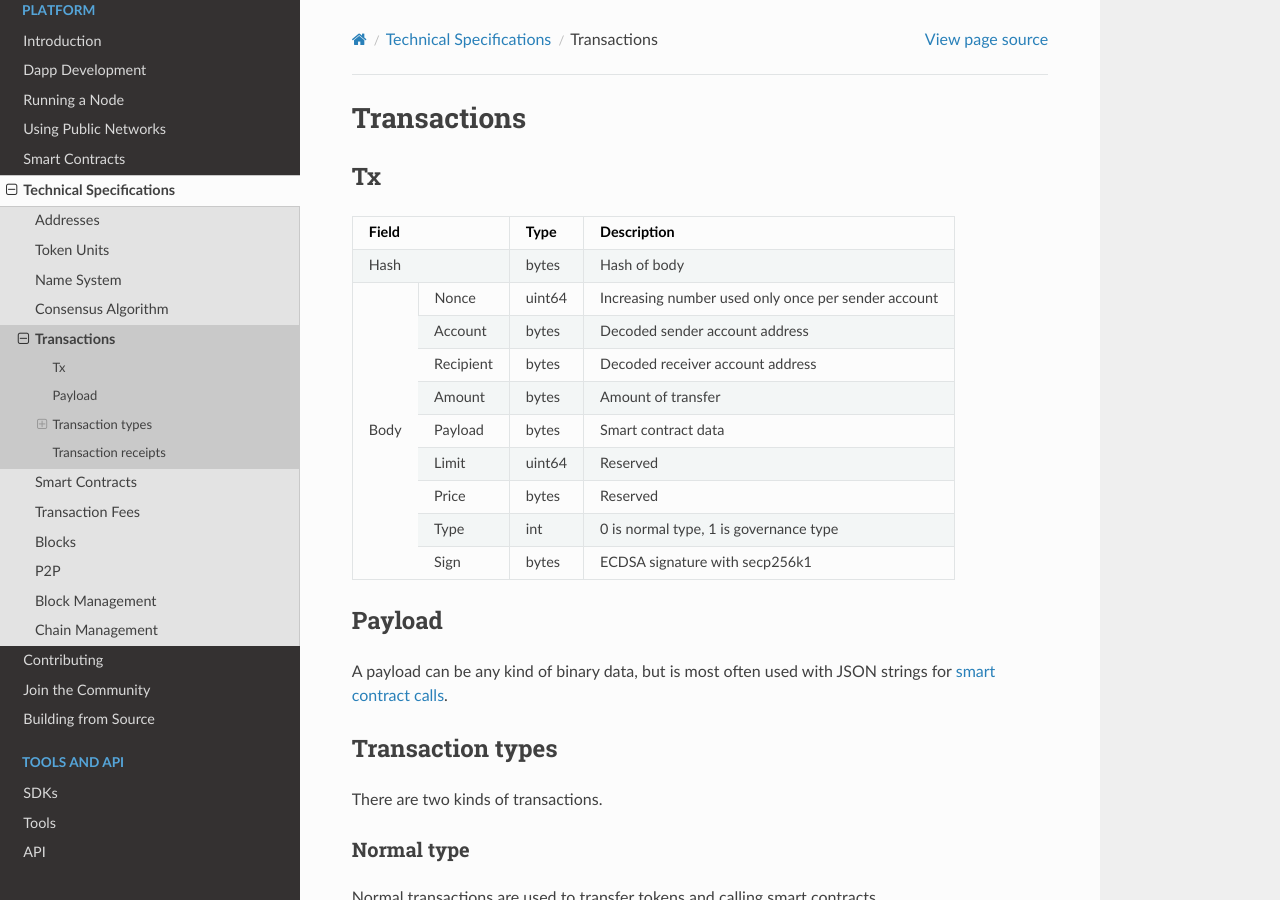
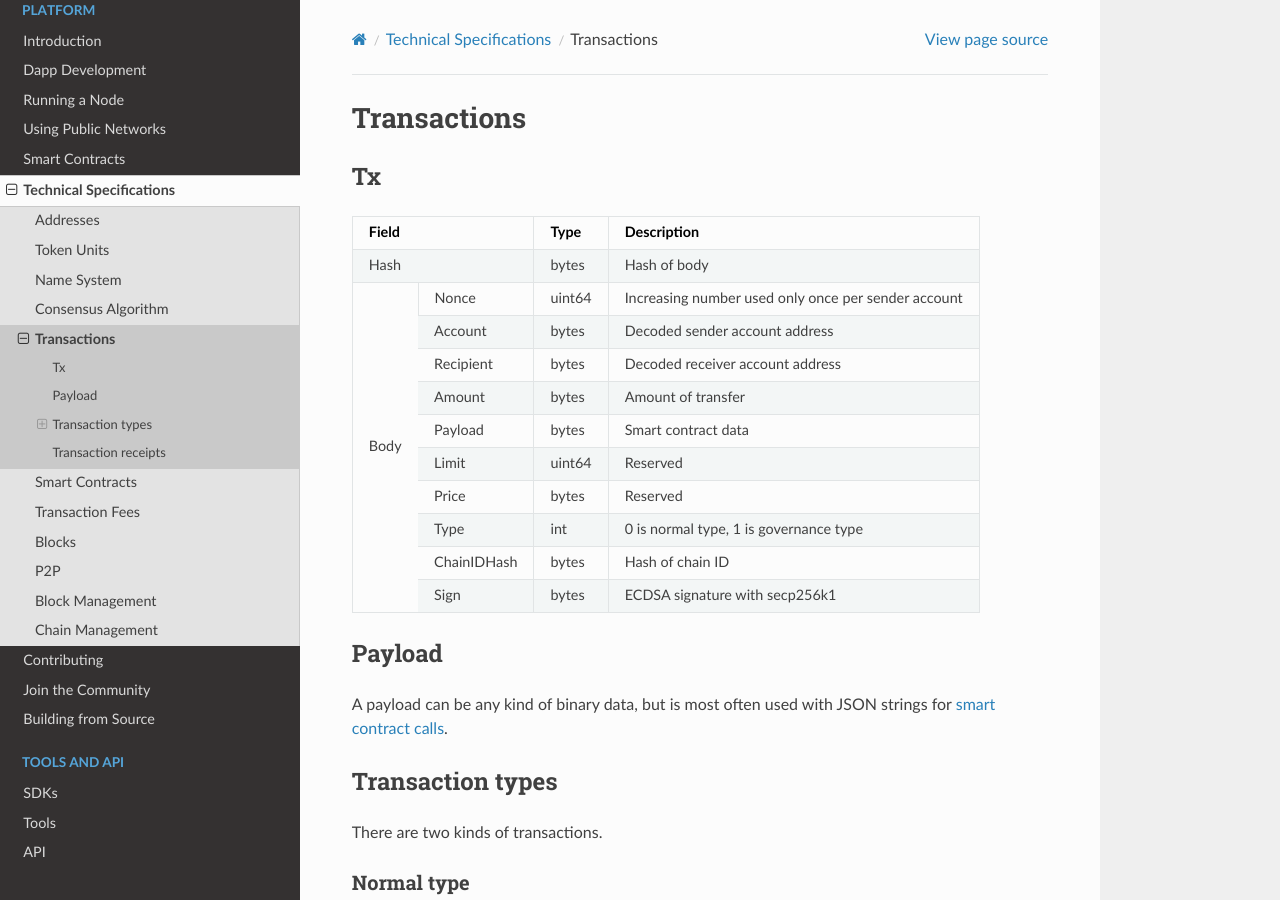
Before and after one commit to aergoio/guide, a Sphinx documentation site: the page built from source/specs/transactions.rst, in a window 1280 px wide and 900 px high. Built offline with Sphinx 7.4.7 and the Read the Docs theme 2.0.0, drawn with Linux system fonts in a browser that asks for light colours.

Commit message:
Update transactions.rst
Add chain id hash in transaction

```diff
--- a/source/specs/transactions.rst
+++ b/source/specs/transactions.rst
@@ -4,29 +4,31 @@ Transactions
 Tx
 --
 
-+------------------+--------+-----------------------------------------------------+
-|       Field      | Type   | Description                                         |
-+==================+========+=====================================================+
-| Hash             | bytes  | Hash of body                                        |
-+------+-----------+--------+-----------------------------------------------------+
-| Body | Nonce     | uint64 | Increasing number used only once per sender account |
-+      +-----------+--------+-----------------------------------------------------+
-|      | Account   | bytes  | Decoded sender account address                      |
-+      +-----------+--------+-----------------------------------------------------+
-|      | Recipient | bytes  | Decoded receiver account address                    |
-+      +-----------+--------+-----------------------------------------------------+
-|      | Amount    | bytes  | Amount of transfer                                  |
-+      +-----------+--------+-----------------------------------------------------+
-|      | Payload   | bytes  | Smart contract data                                 |
-+      +-----------+--------+-----------------------------------------------------+
-|      | Limit     | uint64 | Reserved                                            |
-+      +-----------+--------+-----------------------------------------------------+
-|      | Price     | bytes  | Reserved                                            |
-+      +-----------+--------+-----------------------------------------------------+
-|      | Type      | int    | 0 is normal type, 1 is governance type              |
-+      +-----------+--------+-----------------------------------------------------+
-|      | Sign      | bytes  | ECDSA signature with secp256k1                      |
-+------+-----------+--------+-----------------------------------------------------+
++--------------------+--------+-----------------------------------------------------+
+|       Field        | Type   | Description                                         |
++====================+========+=====================================================+
+| Hash               | bytes  | Hash of body                                        |
++------+-------------+--------+-----------------------------------------------------+
+| Body | Nonce       | uint64 | Increasing number used only once per sender account |
++      +-------------+--------+-----------------------------------------------------+
+|      | Account     | bytes  | Decoded sender account address                      |
++      +-------------+--------+-----------------------------------------------------+
+|      | Recipient   | bytes  | Decoded receiver account address                    |
++      +-------------+--------+-----------------------------------------------------+
+|      | Amount      | bytes  | Amount of transfer                                  |
++      +-------------+--------+-----------------------------------------------------+
+|      | Payload     | bytes  | Smart contract data                                 |
++      +-------------+--------+-----------------------------------------------------+
+|      | Limit       | uint64 | Reserved                                            |
++      +-------------+--------+-----------------------------------------------------+
+|      | Price       | bytes  | Reserved                                            |
++      +-------------+--------+-----------------------------------------------------+
+|      | Type        | int    | 0 is normal type, 1 is governance type              |
++      +-------------+--------+-----------------------------------------------------+
+|      | ChainIDHash | bytes  | Hash of chain ID                                    |
++      +-------------+--------+-----------------------------------------------------+
+|      | Sign        | bytes  | ECDSA signature with secp256k1                      |
++------+-------------+--------+-----------------------------------------------------+
 
 Payload
 -------
```
